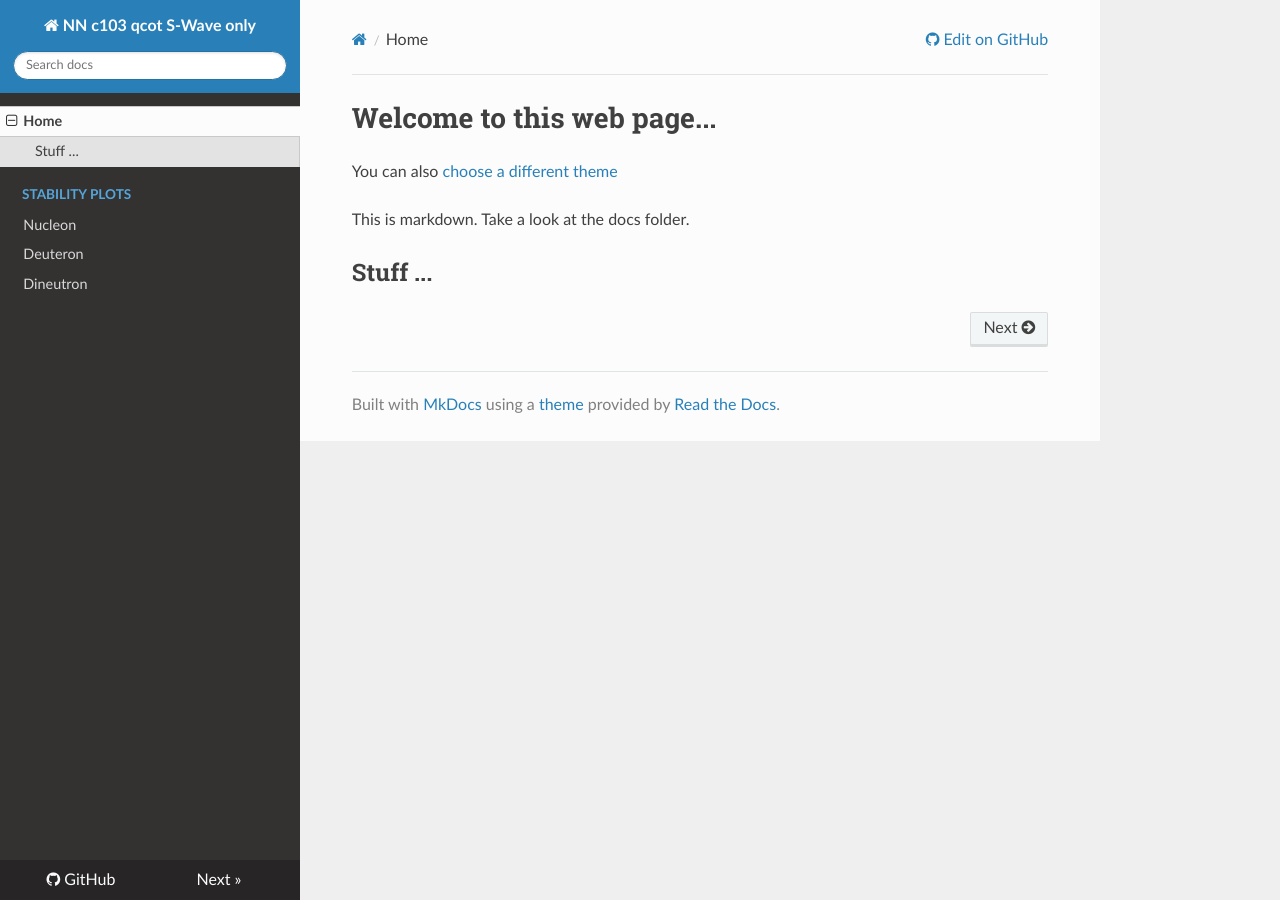
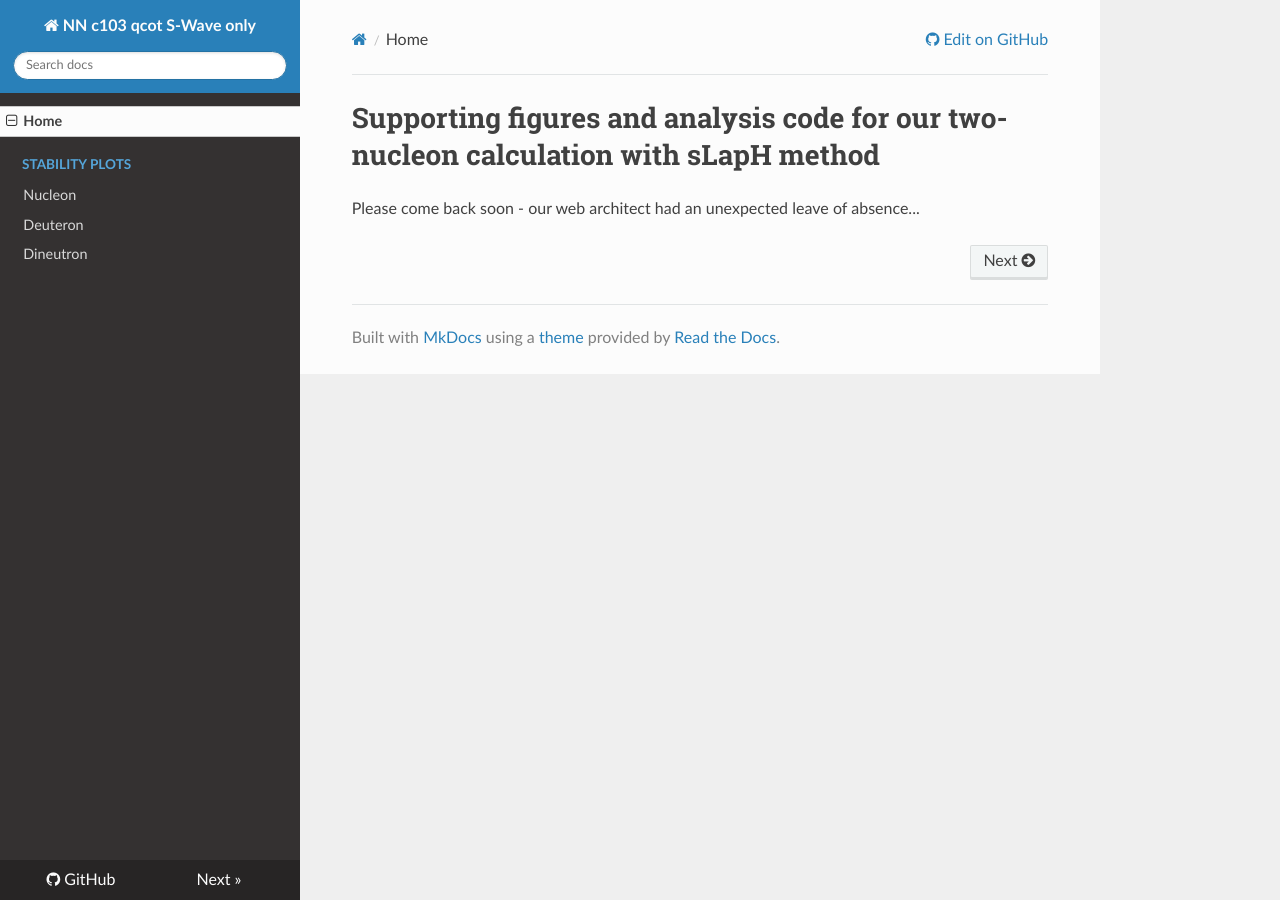
Before and after one commit to laphnn/nn_c103_qcotd_swave_only, an MkDocs documentation site: the page built from doc-src/index.md, in a window 1280 px wide. Built offline with MkDocs 1.6.1, drawn with Linux system fonts in a browser that asks for light colours; nearby versions of some CDN libraries.

Commit message:
Update index.md

```diff
--- a/doc-src/index.md
+++ b/doc-src/index.md
@@ -1,7 +1,3 @@
-# Welcome to this web page...
+# Supporting figures and analysis code for our two-nucleon calculation with sLapH method
 
-You can also [choose a different theme](https://github.com/mkdocs/mkdocs/wiki/MkDocs-Themes)
-
-This is markdown. Take a look at the docs folder.
-
-## Stuff ...
+Please come back soon - our web architect had an unexpected leave of absence...
```
